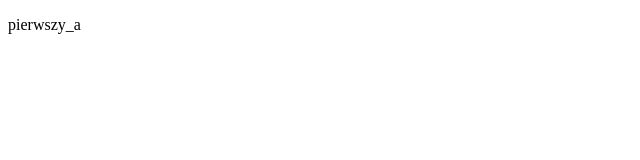
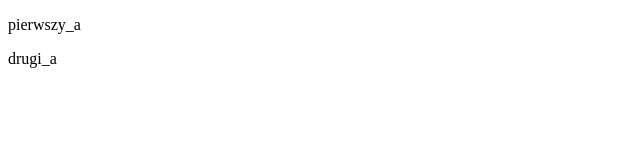
Before and after one commit to kstyczen/kstyczen.github.io, a plain HTML site: page index.html in a window 1280 px wide. Shown: the full height of the page, 0-640 px from the left. Drawn offline with Linux system fonts and the light colour scheme.

Commit message:
drugi a do master

```diff
--- a/index.html
+++ b/index.html
@@ -7,5 +7,6 @@
 </head>
 <body>
     <p>pierwszy_a</p>
+    <p>drugi_a</p>
 </body>
 </html>
```
